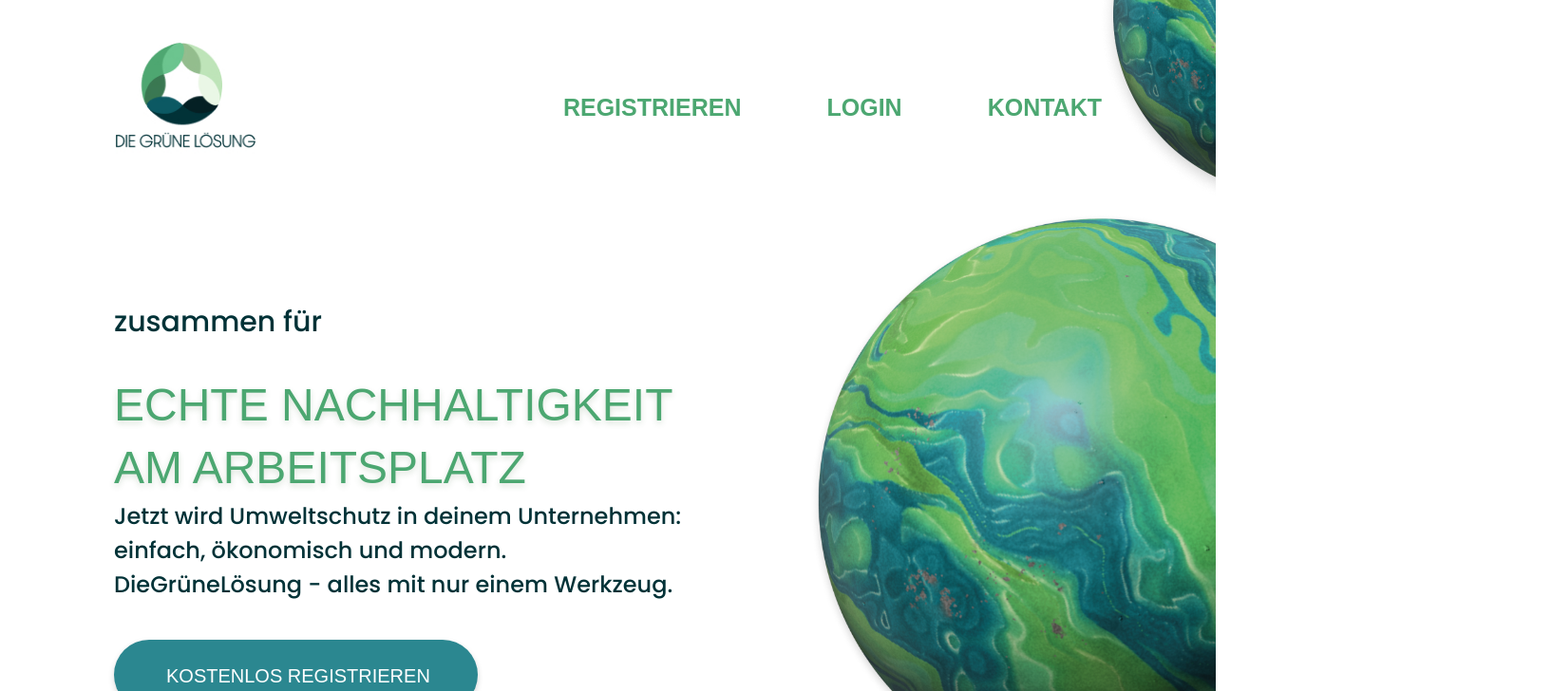
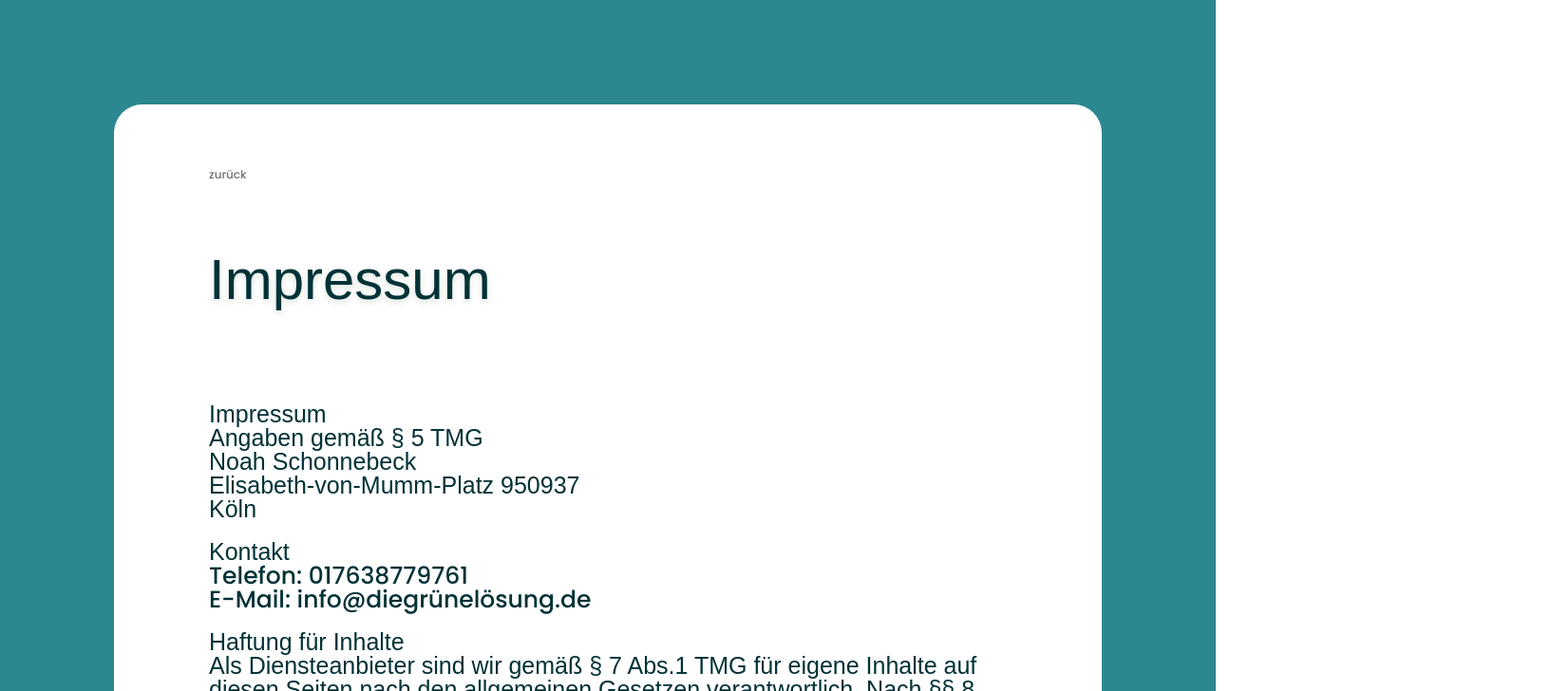
Before and after one commit to DevFariz/DGL, a React (Create React App) app: page / in a window 1280 px wide. Shown: the top 728 px of the page at 95% size, 1634 px wide, since content can reach past the window. Built offline with nearby package versions, Linux system fonts and the light colour scheme.

Commit message:
feat: add imprint page

```diff
--- a/src/App.js
+++ b/src/App.js
@@ -1,10 +1,12 @@
 import { HomePage } from "./pages";
+import {ImprintPage} from "./pages";
 import "./styles/style.scss"
 
 function App() {
   return (
     <div className="App">
-      <HomePage />
+      {/* <HomePage /> */}
+      <ImprintPage />
     </div>
   );
 }
--- /dev/null
+++ b/src/pages/imprint_protection/Imprint.js
@@ -0,0 +1,33 @@
+import "./styles.scss";
+
+const ImprintPage = () => {
+  return (
+    <div className="imprint_protection">
+      <div className="container">
+        <div className="imprint_protection-container">
+          <a href="#s" className="imprint_protection-back__main">zurück</a>
+          <h1 className="imprint_protection-title">Impressum</h1>
+          <p className="imprint_protection-text_title imprint_protection-text">Impressum</p>
+          <p className="imprint_protection-text">Angaben gemäß § 5 TMG</p>
+          <p className="imprint_protection-text">Noah Schonnebeck</p>
+          <p className="imprint_protection-text">Elisabeth-von-Mumm-Platz 950937</p>
+          <p className="imprint_protection-text">Köln</p>
+          <p className="imprint_protection-text imprint_protection-text_title">Kontakt</p>
+          <a href="tel: +99999999999999" className=" imprint_protection-text">Telefon: 017638779761</a>
+          <a href="mailto: info@diegrünelösung.de" className="imprint_protection-text">E-Mail: info@diegrünelösung.de</a>
+          <p className="imprint_protection-text_title imprint_protection-text">Haftung für Inhalte</p>
+          <p className="imprint_protection-text">Als Diensteanbieter sind wir gemäß § 7 Abs.1 TMG für eigene Inhalte auf diesen Seiten nach den allgemeinen Gesetzen verantwortlich. Nach §§ 8 bis 10 TMG sind wir als Diensteanbieter jedoch nicht verpflichtet, übermittelte oder gespeicherte fremde Informationen zu überwachen oder nach Umständen zu forschen, die auf eine rechtswidrige Tätigkeit hinweisen.</p>
+          <p className="imprint_protection-text_title imprint_protection-text">Verpflichtungen zur Entfernung oder Sperrung der Nutzung von Informationen nach den allgemeinen Gesetzen bleiben hiervon unberührt. Eine diesbezügliche Haftung ist jedoch erst ab dem Zeitpunkt der Kenntnis einer konkreten Rechtsverletzung möglich. Bei Bekanntwerden von entsprechenden Rechtsverletzungen werden wir diese Inhalte umgehend entfernen.</p>
+          <p className="imprint_protection-text_title imprint_protection-text">Haftung für Links</p>
+          <p className="imprint_protection-text">Unser Angebot enthält Links zu externen Websites Dritter, auf deren Inhalte wir keinen Einfluss haben. Deshalb können wir für diese fremden Inhalte auch keine Gewähr übernehmen. Für die Inhalte der verlinkten Seiten ist stets der jeweilige Anbieter oder Betreiber der Seiten verantwortlich. Die verlinkten Seiten wurden zum Zeitpunkt der Verlinkung auf mögliche Rechtsverstöße überprüft. Rechtswidrige Inhalte waren zum Zeitpunkt der Verlinkung nicht erkennbar.</p>
+          <p className="imprint_protection-text_title imprint_protection-text">Eine permanente inhaltliche Kontrolle der verlinkten Seiten ist jedoch ohne konkrete Anhaltspunkte einer Rechtsverletzung nicht zumutbar. Bei Bekanntwerden von Rechtsverletzungen werden wir derartige Links umgehend entfernen.</p>
+          <p className="imprint_protection-text_title imprint_protection-text">Urheberrecht</p>
+          <p className="imprint_protection-text">Die durch die Seitenbetreiber erstellten Inhalte und Werke auf diesen Seiten unterliegen dem deutschen Urheberrecht. Die Vervielfältigung, Bearbeitung, Verbreitung und jede Art der Verwertung außerhalb der Grenzen des Urheberrechtes bedürfen der schriftlichen Zustimmung des jeweiligen Autors bzw. Erstellers. Downloads und Kopien dieser Seite sind nur für den privaten, nicht kommerziellen Gebrauch gestattet.</p>
+          <p className="imprint_protection-text_title imprint_protection-text">Soweit die Inhalte auf dieser Seite nicht vom Betreiber erstellt wurden, werden die Urheberrechte Dritter beachtet. Insbesondere werden Inhalte Dritter als solche gekennzeichnet. Sollten Sie trotzdem auf eine Urheberrechtsverletzung aufmerksam werden, bitten wir um einen entsprechenden Hinweis. Bei Bekanntwerden von Rechtsverletzungen werden wir derartige Inhalte umgehend entfernen.</p>
+        </div>
+      </div>
+    </div>
+  )
+}
+
+export default ImprintPage;
--- /dev/null
+++ b/src/pages/imprint_protection/styles.scss
@@ -0,0 +1,52 @@
+@import "../../styles/style.scss";
+
+a{
+  display: block;
+  text-decoration: none;
+  font-weight: 400;
+  font-size: 25px;
+  line-height: 25px;
+  color: #013237;
+}
+
+
+.imprint_protection{
+  background: #2B8790;
+  padding: 110px 0;
+  min-height: 100vh;
+
+  &-container{
+    background: #fff;
+    padding: 60px 100px 120px;
+    border-radius: 30px;
+  }
+
+  &-back__main{
+    display: inline-block;
+    font-weight: 500;
+    font-size: 12px;
+    line-height: 14px;
+    color: #707070;
+    margin-bottom: 55px;
+  }
+
+  &-title{
+    font-weight: 500;
+    font-size: 60px;
+    line-height: 98px;
+    color: #013237;
+    mix-blend-mode: normal;
+    text-shadow: 0px 3px 6px rgba(56, 96, 47, 0.184314);
+    margin-bottom: 80px;
+  }
+
+  &-text{
+    font-size: 25px;
+    line-height: 25px;
+    color: #013237;
+
+    &_title{
+      margin-top: 20px;
+    }
+  }
+}
--- a/src/pages/index.js
+++ b/src/pages/index.js
@@ -1,4 +1,5 @@
 import HomePage from "./HomePage";
+import ImprintPage from "./imprint_protection/Imprint";
 
 
-export {HomePage}
+export {HomePage, ImprintPage}
```
Also changed, not shown: src/pages/imprint_protection/Protection.js (added).
